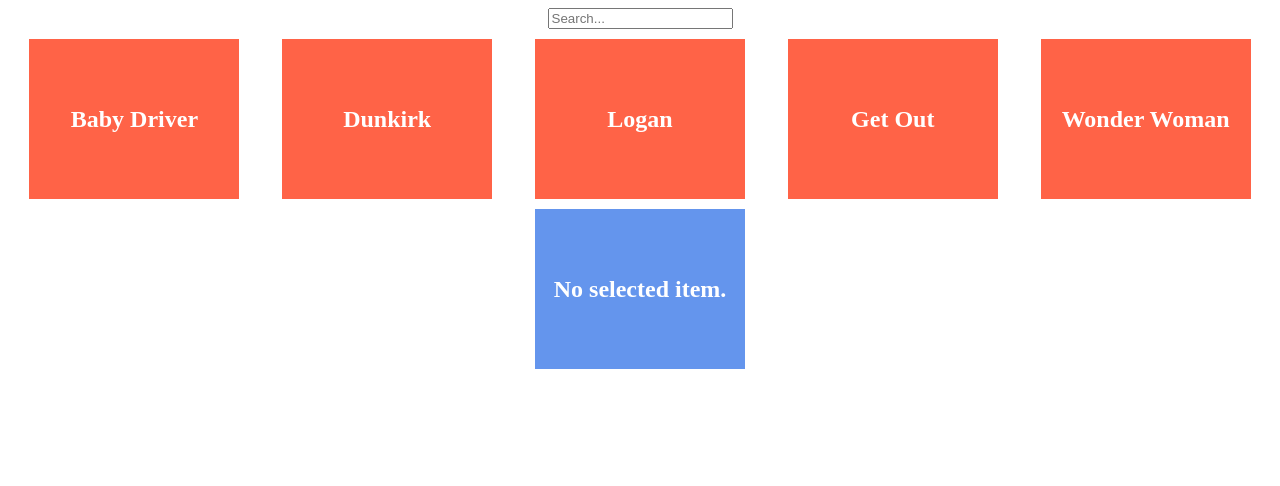
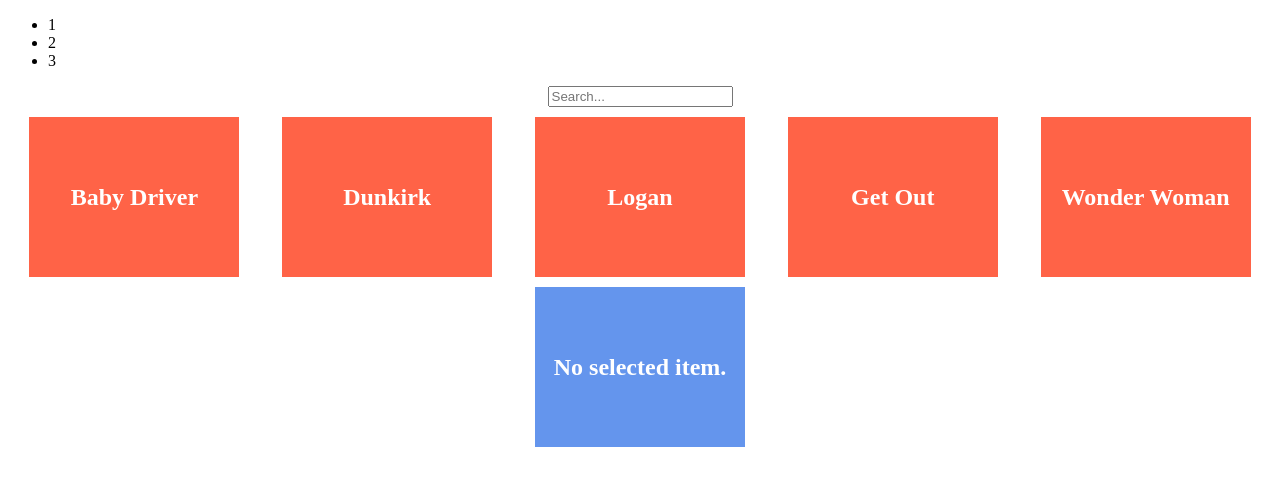
Before and after one commit to dimitrina-beleva/Super-Card, a React app: page / in a window 1280 px wide. Shown: the top 486 px of the page. Built offline with nearby package versions, Linux system fonts and the light colour scheme.

Commit message:
adding a new menu (#1)

```diff
--- a/src/components/App.jsx
+++ b/src/components/App.jsx
@@ -57,6 +57,11 @@
   render() {
     return (
       <div>
+        <ul>
+          <li>1</li>
+          <li>2</li>
+          <li>3</li>
+        </ul>
         <SearchBox term={this.props.appState.term} onInputChange={this.handleInputChange} />
         <ItemList items={this.props.appState.items} onItemSelect={this.handleItemSelect} />
         <ItemDetail item={this.props.appState.selectedItem} />
```
